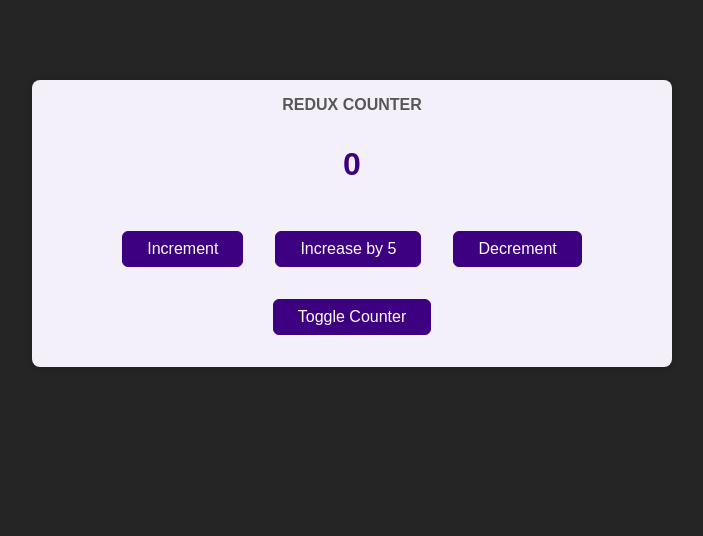
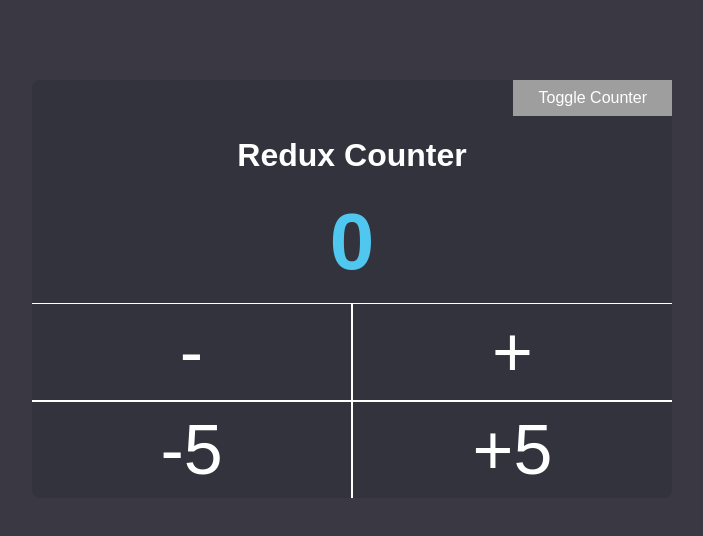
Before and after one commit to Geeshr/redux-app, a React (Create React App) app: page / in a window 1280 px wide. Shown: the top 536 px of the page, without its empty margins (288-991 px from the left). Built offline with nearby package versions, Linux system fonts and the light colour scheme.

Commit message:
added style

```diff
--- /dev/null
+++ b/src/components/Counter.css
@@ -0,0 +1,62 @@
+.counter {
+  margin: 5rem auto;
+  width: 40rem;
+  border-radius: 8px;
+  text-align: center;
+  background-color: #33333D;
+  box-sizing: border-box;
+  border: 0 solid #d2d6dc;
+}
+
+.counterNumber {
+  color: #4fc7ef;
+  margin: 15px;
+  font-size: 80px;
+  font-weight: bold;
+}
+
+.value {
+  font-size: 2rem;
+  color: #9e9e9e;;
+  margin: 2rem 0;
+  font-weight: bold;
+}
+
+
+
+.addButton {
+  background: transparent;
+  font-size: 70px;
+  width: 50%;
+  border: 1px solid white;
+}
+
+.increment {
+  border-right: none;
+}
+.decrement {
+  border-left: none;
+}
+
+
+.addFive {
+  background: transparent;
+  font-size: 70px;
+  width: 50%;
+  border: 1px solid white;
+}
+
+.increaseFive{
+  border-left: none;
+  border-bottom: none;
+}
+
+.decreaseFive{
+  border-right: none;
+  border-bottom: none;
+}
+
+.toggleButton {
+  display: flex;
+  justify-content: flex-end;
+}
--- a/src/components/Counter.js
+++ b/src/components/Counter.js
@@ -1,8 +1,7 @@
 import { useSelector, useDispatch } from 'react-redux';
 
 import { counterActions } from '../store';
-import classes from './Counter.module.css';
-
+import './Counter.css';
 const Counter = () => {
 const dispatch = useDispatch();
 const counter = useSelector( state => state.counter);
@@ -15,25 +14,36 @@ const incrementHandler = () => {
 const increaseHandler = () => {
   dispatch(counterActions.increase(5));
 }
+
+const decreaseHandler = () => {
+  dispatch(counterActions.decrease(5));
+}
+
 const decrementHandler = () => {
   dispatch(counterActions.decrement());
 };
-
 
   const toggleCounterHandler = () => {
     dispatch(counterActions.toggleCounter());
   };
 
   return (
-    <main className={classes.counter}>
+    <main className='counter'>
+      <div className='toggleButton'>
+      <button className='toggle' onClick={toggleCounterHandler}>Toggle Counter</button>
+      </div>
       <h1>Redux Counter</h1>
-      {show && <div className={classes.value}>{counter}</div>}
+      {show && <div className='counterNumber'>{counter}</div>}
       <div>
-        <button onClick={incrementHandler}>Increment</button>
-        <button onClick={increaseHandler}>Increase by 5</button>
-        <button onClick={decrementHandler}>Decrement</button>
+        <div>
+        <button className='addButton decrement' onClick={decrementHandler}>-</button>
+        <button className='addButton increment' onClick={incrementHandler}>+</button>
+        </div>
+        <div>
+        <button className='addFive increaseFive' onClick={decreaseHandler}>-5</button>
+        <button className='addFive decreaseFive' onClick={increaseHandler}>+5</button>
+        </div>
       </div>
-      <button onClick={toggleCounterHandler}>Toggle Counter</button>
     </main>
   );
 };
--- a/src/components/Counter.module.css
+++ /dev/null
@@ -1,27 +0,0 @@
-.counter {
-  margin: 5rem auto;
-  box-shadow: 0 1px 8px rgba(0, 0, 0, 0.2);
-  width: 40rem;
-  border-radius: 8px;
-  padding: 1rem;
-  text-align: center;
-  background-color: #f4f0fa;
-}
-
-.counter h1 {
-  text-transform: uppercase;
-  color: #575757;
-  margin: 0;
-  font-size: 1rem;
-}
-
-.value {
-  font-size: 2rem;
-  color: #3c0080;
-  margin: 2rem 0;
-  font-weight: bold;
-}
-
-.counter button {
-  margin: 1rem;
-}
--- a/src/index.css
+++ b/src/index.css
@@ -5,23 +5,21 @@
 body {
   margin: 0;
   font-family: sans-serif;
-  color: #252525;
-  background-color: #252525;
+  color: white;
+  background-color: #3a3842;
 }
 
 button {
   font: inherit;
   cursor: pointer;
-  background-color: #3c0080;
-  border: 1px solid #3c0080;
+  background-color: #9e9e9e;
+  border: 1px solid #9e9e9e;
   color: white;
   padding: 0.5rem 1.5rem;
-  border-radius: 6px;
 }
 
 button:hover,
 button:active {
-  background-color: #5b14ac;
-  border-color: #5b14ac;
-  border-radius: 1%;
+  background-color:rgb(141, 140, 140);
+  border-color: #b9b4b4;
 }
--- a/src/store/index.js
+++ b/src/store/index.js
@@ -15,6 +15,9 @@ const counterSlice = createSlice({
         increase(state, action) {
             state.counter = state.counter + action.payload;
         },
+        decrease(state,action) {
+            state.counter = state.counter - action.payload;
+        },
         toggleCounter(state) {
             state.showCounter = !state.showCounter;
         },
```
